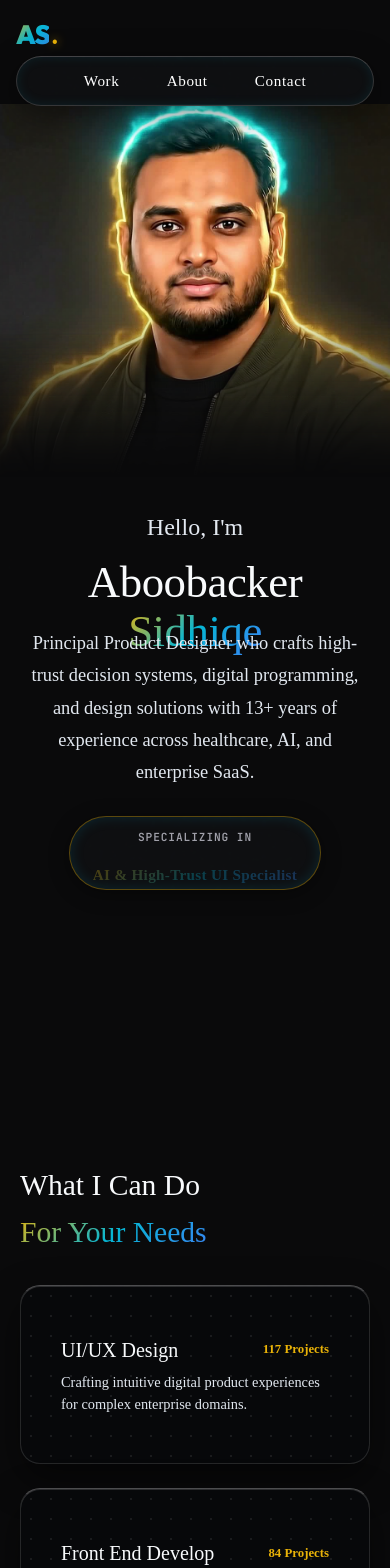
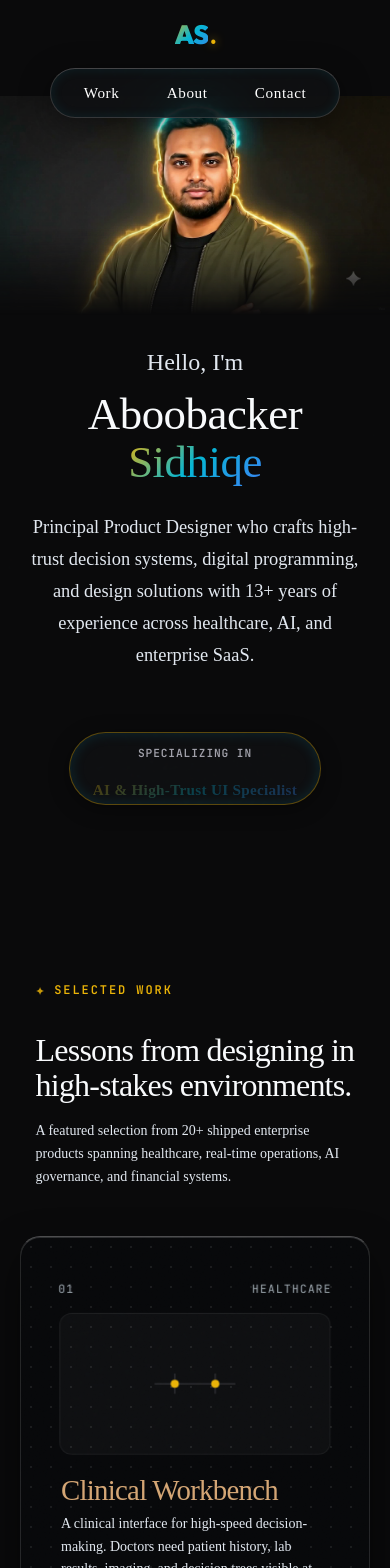
Before and after one commit to asidhiqe/asidhiqe.github.io, a Next.js app: page / in a window 390 px wide. Shown: the top 1568 px of the page. Built offline with nearby package versions, Linux system fonts and the light colour scheme.

Commit message:
fix(mobile): remove services section, fix text overlap, center toggle & timeline line, add work cards margin, and fix footer padding

```diff
--- a/app/components/Hero.tsx
+++ b/app/components/Hero.tsx
@@ -1,9 +1,9 @@
 "use client";
 
 import { useRef, useState, useEffect } from "react";
+import Image from "next/image";
 import { useGSAP } from "@gsap/react";
 import gsap from "gsap";
-import BannerScroll from "./BannerScroll";
 
 gsap.registerPlugin(useGSAP);
 
@@ -12,24 +12,6 @@ const roles = [
   "Enterprise Systems Architect",
   "AI & High-Trust UI Specialist",
   "Cross-Platform Product Lead",
-];
-
-const services = [
-  {
-    title: "UI/UX Design",
-    count: "117 Projects",
-    desc: "Crafting intuitive digital product experiences for complex enterprise domains.",
-  },
-  {
-    title: "Front End Develop",
-    count: "84 Projects",
-    desc: "Building high-performance React & Next.js web applications with fluid animations.",
-  },
-  {
-    title: "Mobile App Develop",
-    count: "32 Projects",
-    desc: "Designing cross-platform native iOS & Android interfaces built for scale.",
-  },
 ];
 
 export default function Hero() {
@@ -68,7 +50,7 @@ export default function Hero() {
       const tl = gsap.timeline({ defaults: { ease: "power2.out" } });
 
       tl.fromTo(
-        scope.querySelectorAll(".mobile-sequence-card"),
+        scope.querySelectorAll(".mobile-portrait-wrapper"),
         { opacity: 0, scale: 0.95 },
         { opacity: 1, scale: 1, duration: 0.6 }
       )
@@ -105,10 +87,17 @@ export default function Hero() {
       {/* ── FOLD 1: Hero Above-the-Fold View ────────────────── */}
       <section id="top" className="hero-mockup-section fold-one-section">
         <div className="hero-left-content">
-          {/* Mobile Sequence Card Slot (< 1024px) - Positioned at VERY TOP on mobile */}
-          <div className="mobile-sequence-container">
-            <div className="mobile-sequence-card">
-              <BannerScroll />
+          {/* Mobile Single Static Portrait Image Slot (< 1024px) */}
+          <div className="mobile-portrait-wrapper">
+            <div className="mobile-portrait-card">
+              <Image
+                src="/my-portfolio-banner/ezgif-frame-001.jpg"
+                alt="Aboobacker Sidhiqe"
+                width={800}
+                height={900}
+                priority
+                className="mobile-portrait-img"
+              />
             </div>
           </div>
 
@@ -130,26 +119,6 @@ export default function Hero() {
           </div>
         </div>
       </section>
-
-      {/* ── FOLD 2: Service Cards Showcase (Below Fold 1) ───── */}
-      <section className="hero-services-section">
-        <div className="hero-services-block">
-          <h2 className="hero-services-title">
-            What I Can Do <span className="gradient-text">For Your Needs</span>
-          </h2>
-          <div className="hero-services-list">
-            {services.map((s) => (
-              <div key={s.title} className="hero-service-card">
-                <div className="hero-service-header">
-                  <h3 className="hero-service-name">{s.title}</h3>
-                  <span className="hero-service-count">{s.count}</span>
-                </div>
-                <p className="hero-service-desc">{s.desc}</p>
-              </div>
-            ))}
-          </div>
-        </div>
-      </section>
     </div>
   );
 }
--- a/app/globals.css
+++ b/app/globals.css
@@ -3912,9 +3912,21 @@ textarea {
   background: linear-gradient(90deg, #eab308 0%, #06b6d4 100%);
 }
 
+/* ── FOOTER PADDING FIX ──────────────────────────────────── */
+.site-footer {
+  padding: 4rem var(--gutter) 2rem var(--gutter) !important;
+}
+
+.experience-toggle-wrapper {
+  display: flex;
+  justify-content: center;
+  margin: 1.75rem auto 0 auto !important;
+}
+
 /* ── MOBILE RESPONSIVE RE-ARCHITECTURE (< 1024px) ───────── */
 @media (max-width: 1023px) {
   .site-header {
+    display: flex !important;
     flex-direction: column !important;
     justify-content: center !important;
     align-items: center !important;
@@ -3937,20 +3949,21 @@ textarea {
     flex-direction: column !important;
     align-items: center !important;
     text-align: center !important;
-    padding-top: 1rem !important;
-  }
-
-  .mobile-sequence-container {
+    padding-top: 0.5rem !important;
+  }
+
+  .mobile-portrait-wrapper {
     width: 100vw !important;
     margin-left: calc(-1 * var(--gutter)) !important;
     margin-right: calc(-1 * var(--gutter)) !important;
     margin-top: -0.5rem !important;
-    margin-bottom: 1.5rem !important;
+    margin-bottom: 1.75rem !important;
     padding: 0 !important;
     overflow: hidden !important;
-  }
-
-  .mobile-sequence-card {
+    text-align: center !important;
+  }
+
+  .mobile-portrait-card {
     width: 100% !important;
     border-radius: 0 !important;
     border: none !important;
@@ -3960,29 +3973,45 @@ textarea {
     -webkit-mask-image: linear-gradient(to bottom, black 60%, transparent 100%) !important;
   }
 
+  .mobile-portrait-img {
+    width: 100% !important;
+    max-width: 460px !important;
+    height: auto !important;
+    margin: 0 auto !important;
+    display: block !important;
+    object-fit: cover !important;
+  }
+
   .hero-greeting {
+    display: block !important;
     text-align: center !important;
+    margin-bottom: 0.5rem !important;
   }
 
   .hero-name {
+    display: block !important;
+    position: relative !important;
     text-align: center !important;
-    margin-bottom: 1.25rem !important;
+    margin-bottom: 1.5rem !important;
   }
 
   .hero-subtitle {
+    display: block !important;
+    position: relative !important;
     text-align: center !important;
-    margin-bottom: 1.75rem !important;
+    margin-top: 0 !important;
+    margin-bottom: 2.25rem !important;
     max-width: 100% !important;
   }
 
   .dynamic-role-badge {
+    margin: 1.5rem auto 3rem auto !important;
     flex-direction: column !important;
     align-items: center !important;
     text-align: center !important;
     gap: 0.35rem !important;
     padding: 0.75rem 1.4rem !important;
     width: fit-content !important;
-    margin: 0 auto 2.5rem auto !important;
   }
 
   .dynamic-role-prefix {
@@ -3994,4 +4023,28 @@ textarea {
     text-align: center !important;
     font-size: 0.95rem !important;
   }
-}
+
+  /* Work Cards Spacing on Mobile */
+  .work-card,
+  .work-card--featured-1,
+  .work-card--healthcare {
+    margin-bottom: 2.5rem !important;
+  }
+
+  .selected-work-grid {
+    gap: 2.5rem !important;
+  }
+
+  /* Experience section cleanup on Mobile */
+  .experience-timeline {
+    padding-left: 0.5rem !important;
+  }
+
+  .experience-timeline::before {
+    left: 0.5rem !important;
+  }
+
+  .experience-timeline-dot {
+    left: 0.5rem !important;
+  }
+}
```
